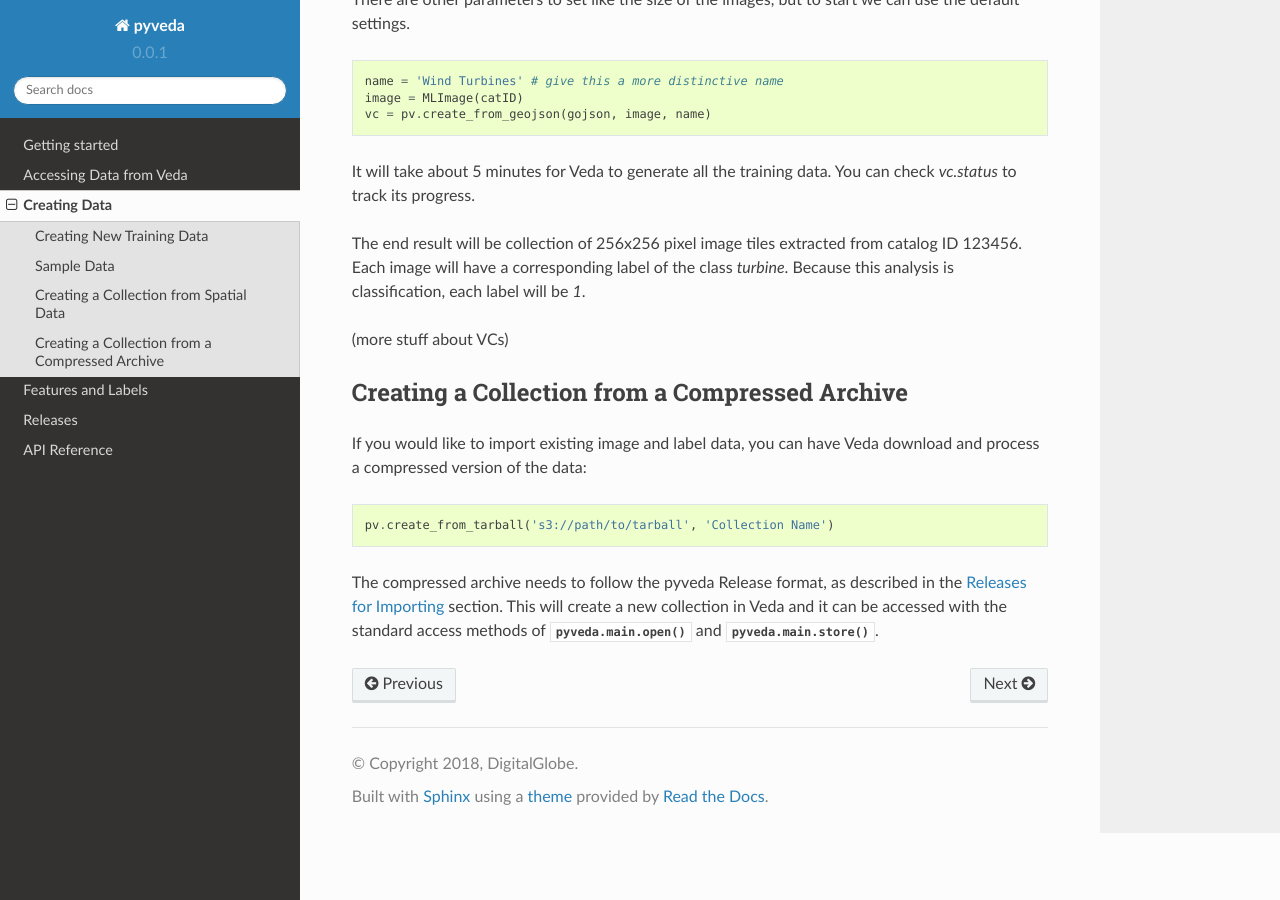
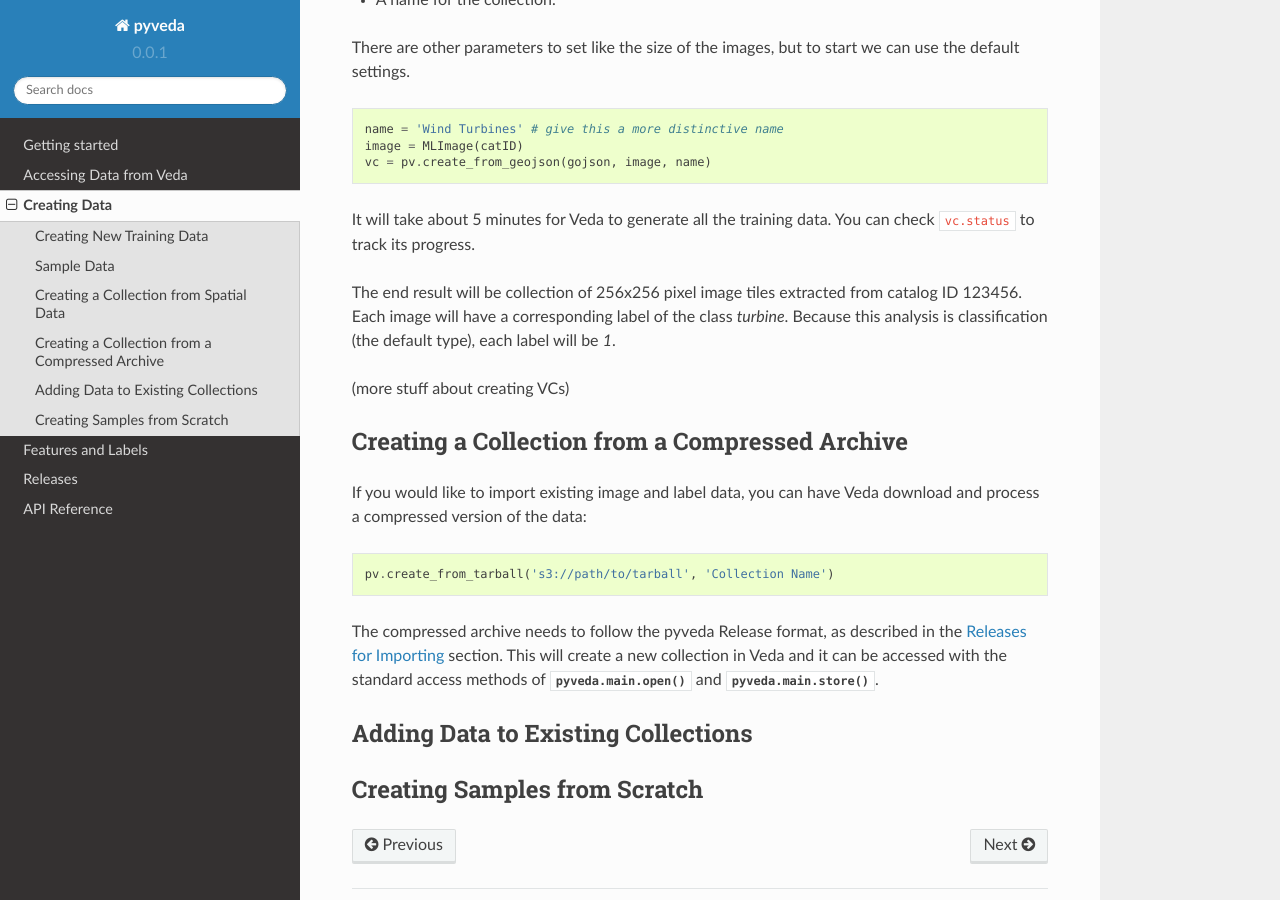
Before and after one commit to DigitalGlobe/pyveda, a Sphinx documentation site: the page built from docs/training_data.rst, in a window 1280 px wide and 900 px high, scrolled down 2491 px. Built offline with Sphinx 7.4.7 and the Read the Docs theme 2.0.0, drawn with Linux system fonts in a browser that asks for light colours; some of the changed text lies outside the part shown.

Commit message:
some more updates

```diff
--- a/docs/training_data.rst
+++ b/docs/training_data.rst
@@ -35,6 +35,8 @@
     - Segmentation also describes where in an image objects or classes occur but uses freeform boundaries instead of boxes.
     - Segmentation data are expected to be arrays of geojson features in the same projected units as the image.
     - These features are converted to pixel locations when saving into Veda and are served back to clients are ndarrays of segmentation data.
+
+See the :ref:`Label Formats` for more information and examples.
 
 .. warning:: This is not totally set up to use like a tutorial yet, sorry!
 
@@ -77,11 +79,11 @@
     image = MLImage(catID)
     vc = pv.create_from_geojson(gojson, image, name)
 
-It will take about 5 minutes for Veda to generate all the training data. You can check `vc.status` to track its progress.
+It will take about 5 minutes for Veda to generate all the training data. You can check ``vc.status`` to track its progress.
 
-The end result will be collection of 256x256 pixel image tiles extracted from catalog ID 123456. Each image will have a corresponding label of the class `turbine`. Because this analysis is classification, each label will be `1`.
+The end result will be collection of 256x256 pixel image tiles extracted from catalog ID 123456. Each image will have a corresponding label of the class `turbine`. Because this analysis is classification (the default type), each label will be `1`.
 
-(more stuff about VCs)
+(more stuff about creating VCs)
 
 
 Creating a Collection from a Compressed Archive
@@ -94,3 +96,10 @@
     pv.create_from_tarball('s3://path/to/tarball', 'Collection Name')
 
 The compressed archive needs to follow the pyveda Release format, as described in the :ref:`Releases for Importing` section. This will create a new collection in Veda and it can be accessed with the standard access methods of :meth:`pyveda.main.open` and :meth:`pyveda.main.store`.
+
+Adding Data to Existing Collections
+-------------------------------------
+
+
+Creating Samples from Scratch
+--------------------------------
```
Also changed, not shown: docs/data_access.rst (+9 -0 lines).
